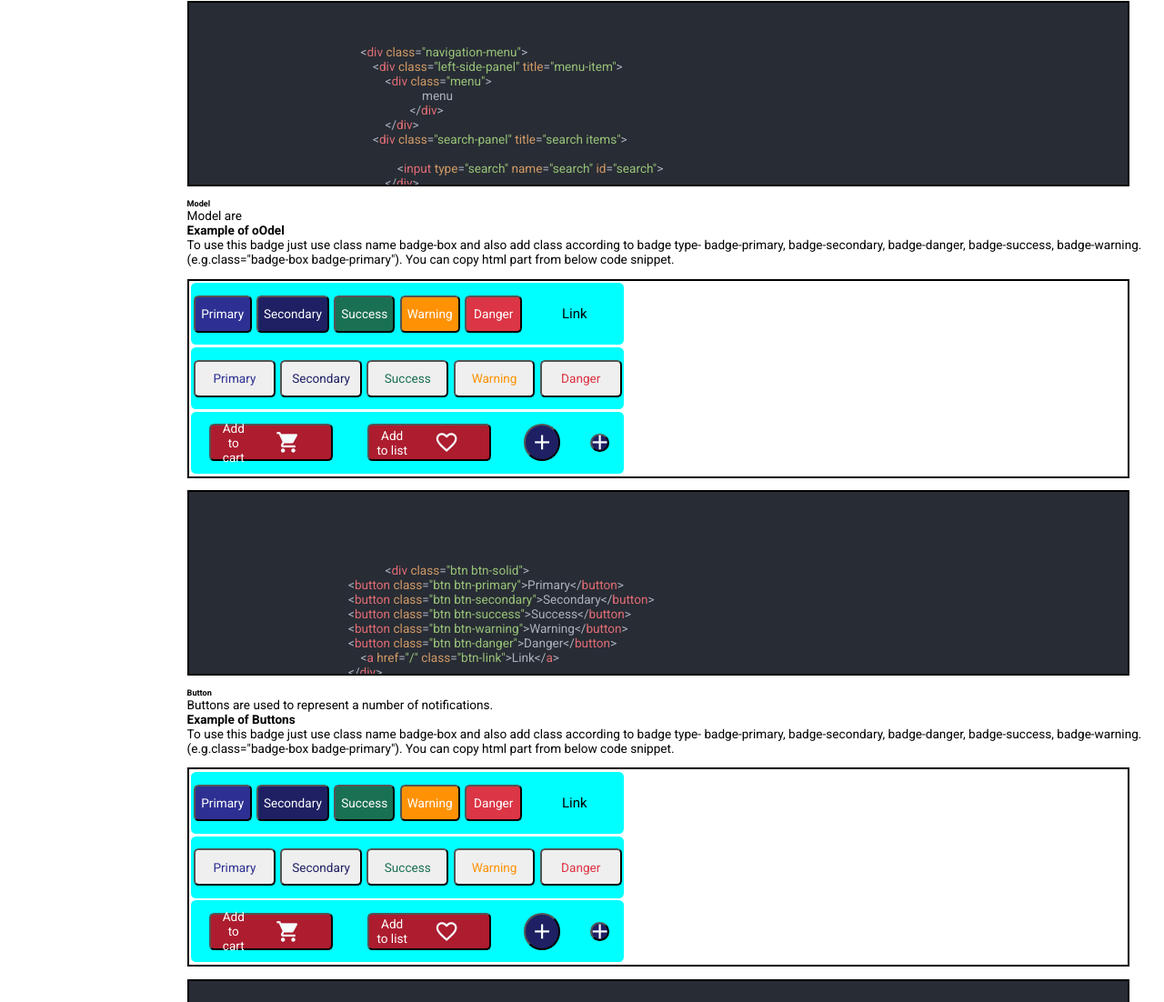
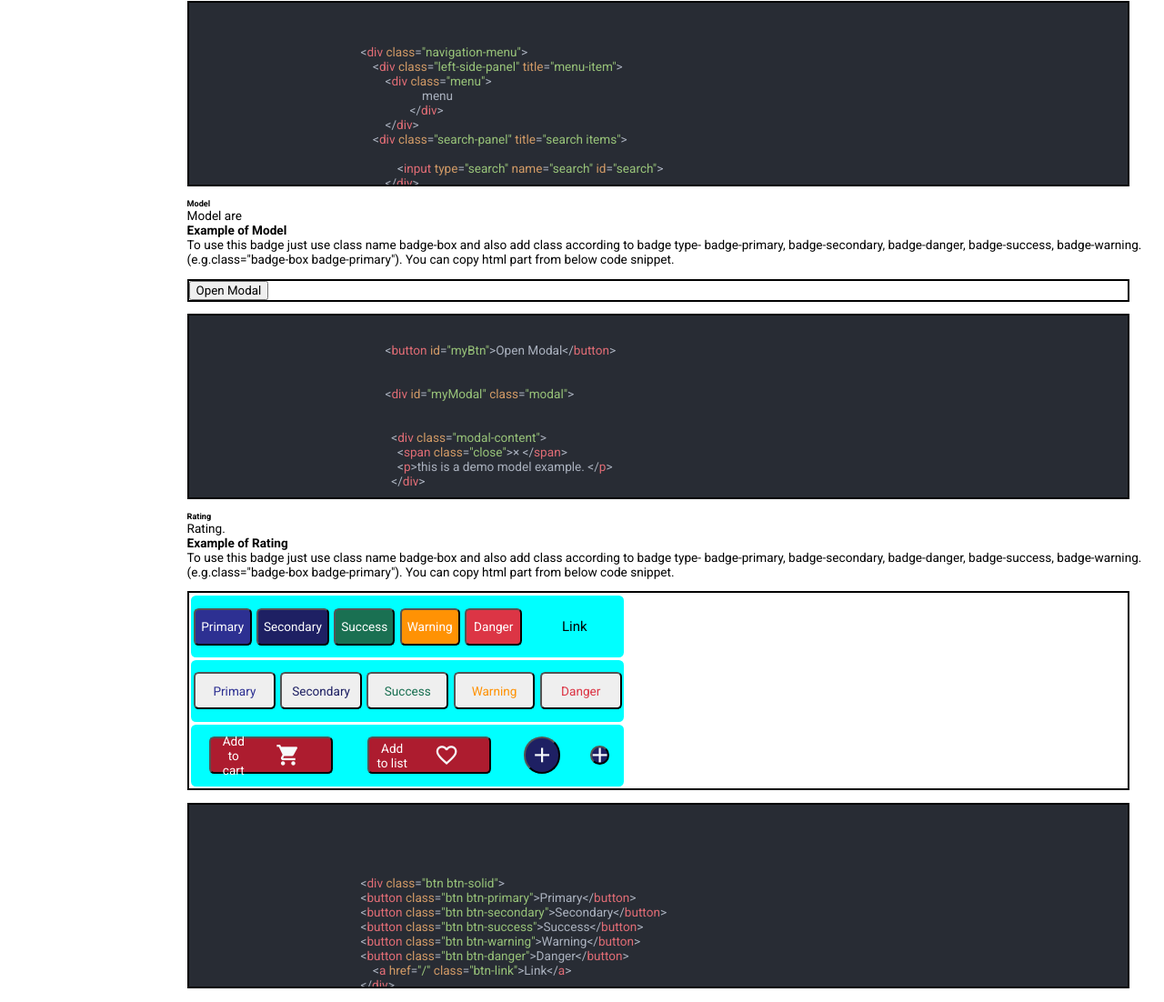
Before and after one commit to atdsoftwares/Slate-UI, a plain HTML site: page docs.html in a window 1280 px wide. Shown: the part 5147-6249 px from the top of the page at 91% size. Drawn offline with nearby package versions, Linux system fonts and the light colour scheme.

Commit message:
feat : added model

```diff
--- a/components/Modal/modal.css
+++ b/components/Modal/modal.css
@@ -2,26 +2,26 @@
 .modal {
     display: none; /* Hidden by default */
     position: fixed; /* Stay in place */
-    /* z-index: 1; Sit on top */
+    z-index: 1;
     padding-top: 100px; /* Location of the box */
-    /* left: 0; */
-    /* top: 0; */
+    left: 0;
+    top: 0;
     width: 100%;
     /* Full width */
     height: 100%;
     /* Full height */
-    /* overflow: auto; Enable scroll if needed */
-    background-color: rgb(0,0,0); /* Fallback color */
-    background-color: rgba(0,0,0,0.4); /* Black w/ opacity */
+    overflow: auto;
+
+
   }
 
   /* Modal Content */
   .modal-content {
     background-color: #fefefe;
     margin: auto;
-    padding: 20px;
+    padding: 14px;
     border: 1px solid #888;
-    width: 80%;
+    width: 28%;
   }
 
   /* The Close Button */
@@ -30,6 +30,7 @@
     float: right;
     font-size: 28px;
     font-weight: bold;
+    margin-top:-4px;
   }
 
   .close:hover,
--- a/docs.html
+++ b/docs.html
@@ -9,6 +9,7 @@
     <link rel="shortcut icon" href="/images/favicon.png" type="image/x-icon">
     <link rel="stylesheet" href="/docs.css">
     <link rel="stylesheet" href="/css/components.css">
+
     <link rel="stylesheet"
         href="https://cdnjs.cloudflare.com/ajax/libs/highlight.js/11.4.0/styles/atom-one-dark.min.css"
         integrity="sha512-Jk4AqjWsdSzSWCSuQTfYRIF84Rq/eV0G2+tu07byYwHcbTGfdmLrHjUSwvzp5HvbiqK4ibmNwdcG49Y5RGYPTg=="
@@ -54,6 +55,8 @@
 
             </ul>
         </nav>
+
+
         <section>
 
             <h1 id="Alert">Alert</h1>
@@ -869,6 +872,8 @@
                                         </pre>
                                                 </div>
 
+
+
                                                 <section id="Model">
 
                                                     <h1>Model</h1>
@@ -877,7 +882,7 @@
                                                             Model are
                                                         </p>
                                                         <p>
-                                                            <strong> Example of oOdel </strong>
+                                                            <strong> Example of Model </strong>
                                                         </p>
                                                         <p>
                                                             To use this badge just use class name badge-box and also add
@@ -891,97 +896,76 @@
                                                         </p>
                                                     </article>
                                                     <div class="example-container">
+                                                        <button id="myBtn">Open Modal</button>
 
-                                                        <div class="btn btn-solid">
-                                                            <button class="btn btn-primary">Primary</button>
-                                                            <button class="btn btn-secondary">Secondary</button>
-                                                            <button class="btn btn-success">Success</button>
-                                                            <button class="btn btn-warning">Warning</button>
-                                                            <button class="btn btn-danger">Danger</button>
-                                                            <a href="/" class="btn-link">Link</a>
+                                                        <!-- The Modal -->
+                                                        <div id="myModal" class="modal">
+
+                                                            <!-- Modal content -->
+                                                            <div class="modal-content">
+                                                                <span class="close">&times;</span>
+                                                                <p>this is a demo model example</p>
+                                                            </div>
+
                                                         </div>
+                                                        <!-- JS Code  -->
 
-                                                        <div class="btn btn-outline">
-                                                            <button class="btn btn-primary-outline">Primary</button>
-                                                            <button class="btn btn-secondary-outline">Secondary</button>
-                                                            <button class="btn btn-success-outline">Success</button>
-                                                            <button class="btn btn-warning-outline">Warning</button>
-                                                            <button class="btn btn-danger-outline">Danger</button>
-                                                        </div>
 
-                                                        <div class="btn btn-with-icons">
-                                                            <button class="btn btn-primary-icon">Add to cart<span
-                                                                    class="material-icons">
-                                                                    shopping_cart
-                                                                </span>
-                                                            </button>
-
-                                                            <button class="btn btn-secondary-icon">Add to list
-                                                                <span class="material-icons">
-                                                                    favorite_border
-                                                                </span>
-                                                            </button>
-                                                            <button class="btn-lg-icon-add">
-                                                                <span class="material-icons">
-                                                                    add
-                                                                </span>
-                                                            </button>
-                                                            <button class="btn-sm-icon-add">
-                                                                <span class="material-icons">
-                                                                    add
-                                                                </span>
-                                                            </button>
-                                                        </div>
                                                     </div>
                                                     <div class="code-container">
                                                         <pre><code class="language-html">
+                                                            &ltbutton id="myBtn">Open Modal&lt/button>
+
+                                                            <!-- The Modal -->
+                                                            &ltdiv id="myModal" class="modal">
+
+                                                              <!-- Modal content -->
+                                                              &ltdiv class="modal-content">
+                                                                &ltspan class="close">&times; &lt/span>
+                                                                &ltp>this is a demo model example. &lt/p>
+                                                              &lt/div>
+
+                                                            &lt/div>
 
 
+                                                            <!-- JS Code  -->
+                                                            var modal = document.getElementById("myModal");
 
-                                                            &ltdiv class="btn btn-solid">
-                                                &ltbutton class="btn btn-primary">Primary&lt/button>
-                                                &ltbutton class="btn btn-secondary">Secondary&lt/button>
-                                                &ltbutton class="btn btn-success">Success&lt/button>
-                                                &ltbutton class="btn btn-warning">Warning&lt/button>
-                                                &ltbutton class="btn btn-danger">Danger&lt/button>
-                                                    &lta href="/" class="btn-link">Link&lt/a>
-                                                &lt/div>
+// Get the button that opens the modal
+var btn = document.getElementById("myBtn");
 
-                                            &ltdiv class="btn btn-outline">
-                                                &ltbutton class="btn btn-primary-outline">Primary&lt/button>
-                                                &ltbutton class="btn btn-secondary-outline">Secondary&lt/button>
-                                                &ltbutton class="btn btn-success-outline">Success&lt/button>
-                                                &ltbutton class="btn btn-warning-outline">Warning&lt/button>
-                                                &ltbutton class="btn btn-danger-outline">Danger&lt/button>
-                                                &lt/div>
+// Get the <span> element that closes the modal
+var span = document.getElementsByClassName("close")[0];
 
-                                            &ltdiv class="btn btn-with-icons">
-                                                    &ltbutton class="btn btn-primary-icon">Add to cart&ltspan class="material-icons">
-                                                            shopping_cart
-                                                        &lt/span>
-                                                    &lt/button>
+// When the user clicks the button, open the modal
+btn.onclick = function () {
+    modal.style.display = "block";
+}
 
-                                            &ltbutton class="btn btn-secondary-icon">Add to list &ltspan class="material-icons">
-                                                    favorite_border
-                                                &lt/span>
-                                            &lt/button>
-                                            &ltbutton class="btn-lg-icon-add">&ltspan class="material-icons">add &lt/span>&lt/button>
-                                            &ltbutton class="btn-sm-icon-add">&ltspan class="material-icons">remove&lt/span>&lt/button>
-                                            &lt/div>
+// When the user clicks on <span> (x), close the modal
+span.onclick = function () {
+    modal.style.display = "none";
+}
 
+// When the user clicks anywhere outside of the modal, close it
+window.onclick = function (event) {
+    if (event.target == modal) {
+        modal.style.display = "none";
+    }
+}
 
                                             </pre>
                                                     </div>
 
-                                                    <section id="Button">
+                                                    <section id="Rating">
 
-                                                        <h1>Button</h1>
+                                                        <h1>Rating</h1>
                                                         <article>
                                                             <p>
-                                                                Buttons are used to represent a number of notifications.
+                                                               Rating.
                                                             </p>
                                                             <p>
-                                                                <strong> Example of Buttons </strong>
+                                                                <strong> Example of Rating </strong>
                                                             </p>
                                                             <p>
                                                                 To use this badge just use class name badge-box and also
@@ -1312,6 +1296,7 @@
     <script>
         hljs.highlightAll();
     </script>
+    <script src="/components/Modal/app.js"></script>
 </body>
 
 </html>
```
Also changed, not shown: components/Modal/modal.html (+5 -2 lines), css/components.css (line endings or trailing spaces).
